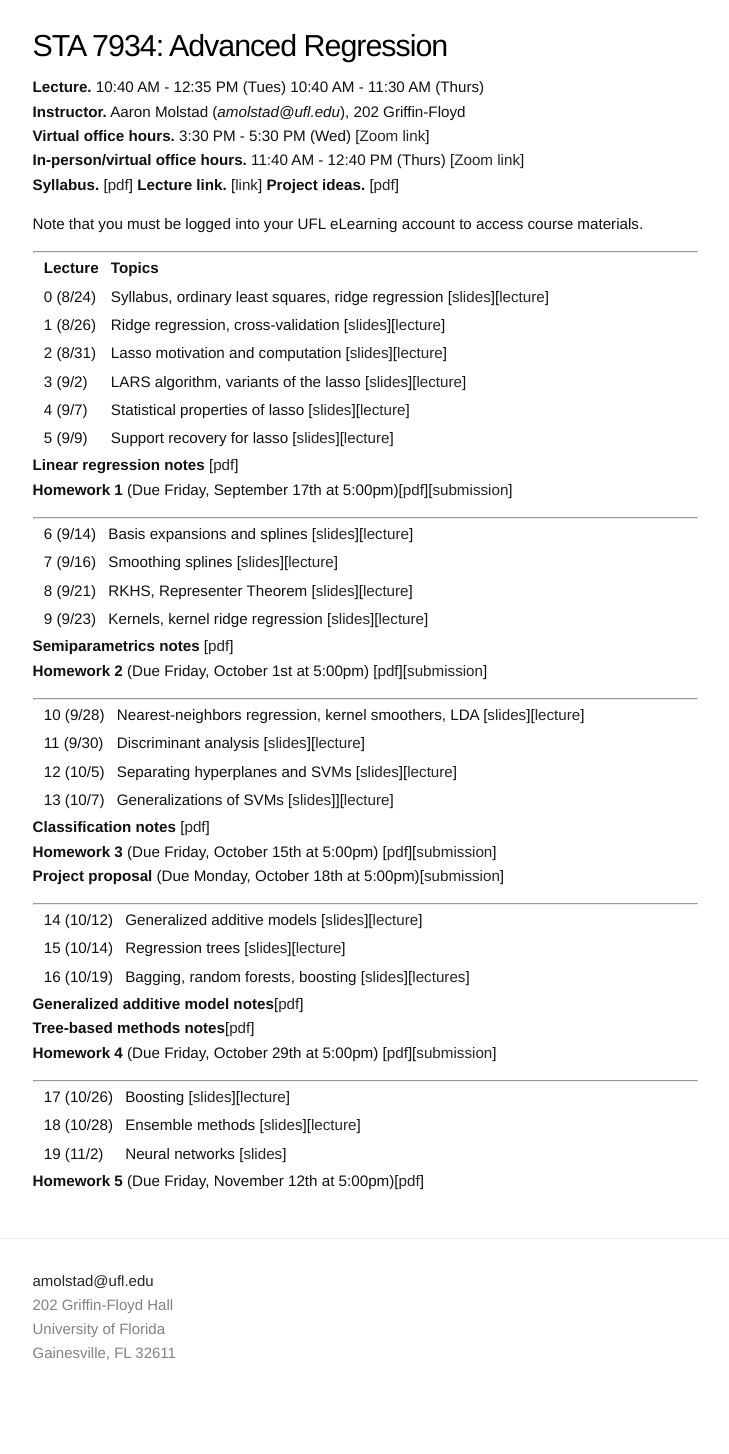
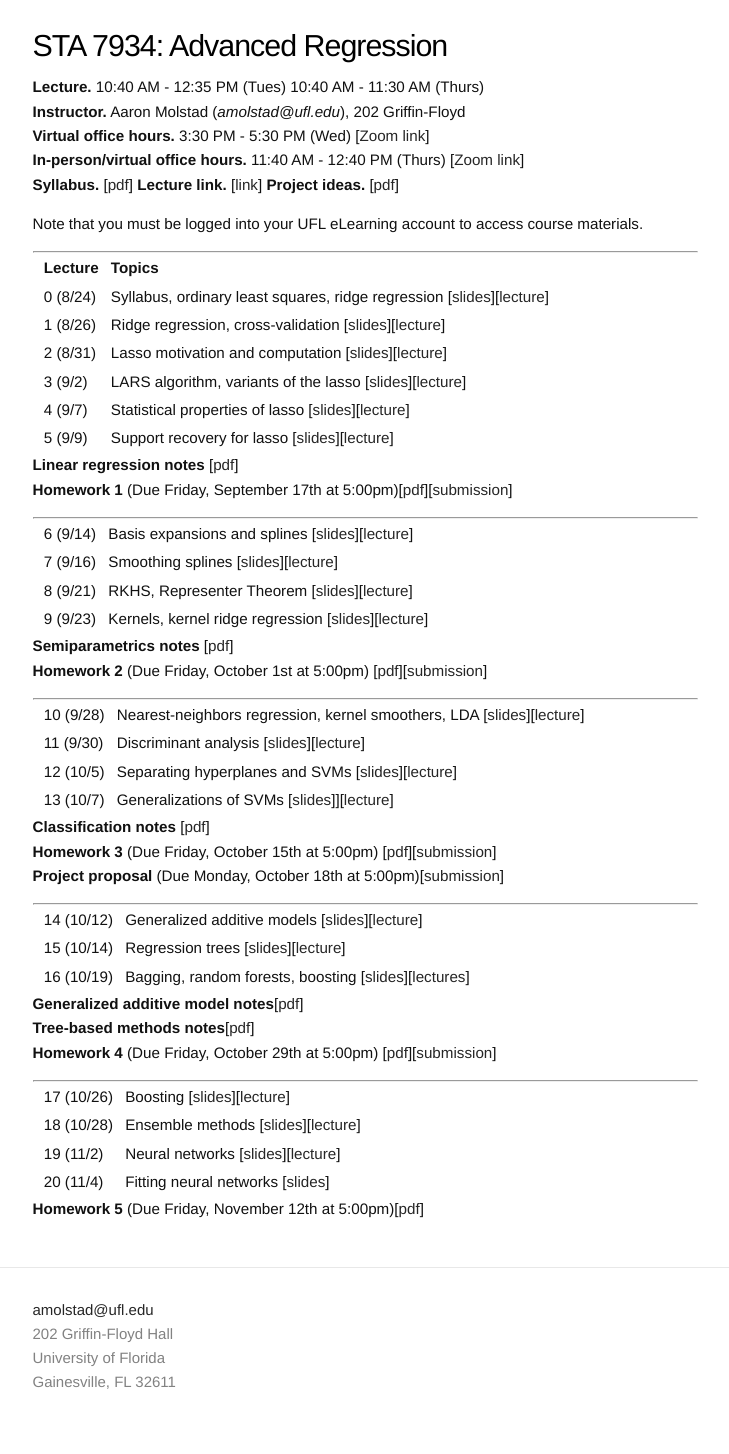
Before and after one commit to ajmolstad/ajmolstad.github.io, a Jekyll site: the page built from F21_STA7934.md, in a window 1280 px wide. Shown: the whole page, without its empty margins (275-1004 px from the left). Built offline with Jekyll 4.4.1, drawn with Linux system fonts in a browser that asks for light colours; before the commit the page ends 1425 px from its top, so only the background shows below that.

Commit message:
Update F21_STA7934.md

```diff
--- a/F21_STA7934.md
+++ b/F21_STA7934.md
@@ -66,7 +66,7 @@ Note that you must be logged into your UFL eLearning account to access course ma
 
 || 17 (10/26) || Boosting [[slides](https://ufl.instructure.com/files/63437531/download?download_frd=1)][[lecture](https://ufl.instructure.com/courses/437665/files?preview=63521699)] ||
 || 18 (10/28) || Ensemble methods [[slides](https://ufl.instructure.com/files/63522093/download?download_frd=1)][[lecture](https://ufl.instructure.com/courses/437665/files?preview=63689023)] ||
-|| 19 (11/2) || Neural networks [[slides](https://ufl.instructure.com/files/63689000/download?download_frd=1)] ||
-
+|| 19 (11/2) || Neural networks [[slides](https://ufl.instructure.com/files/63689000/download?download_frd=1)][[lecture](https://ufl.instructure.com/courses/437665/files?preview=63777196)] ||
+|| 20 (11/4) || Fitting neural networks [[slides](https://ufl.instructure.com/files/63777198/download?download_frd=1)] ||
 
 **Homework 5** (Due Friday, November 12th at 5:00pm)[[pdf](https://ufl.instructure.com/files/63521741/download?download_frd=1)]
```
